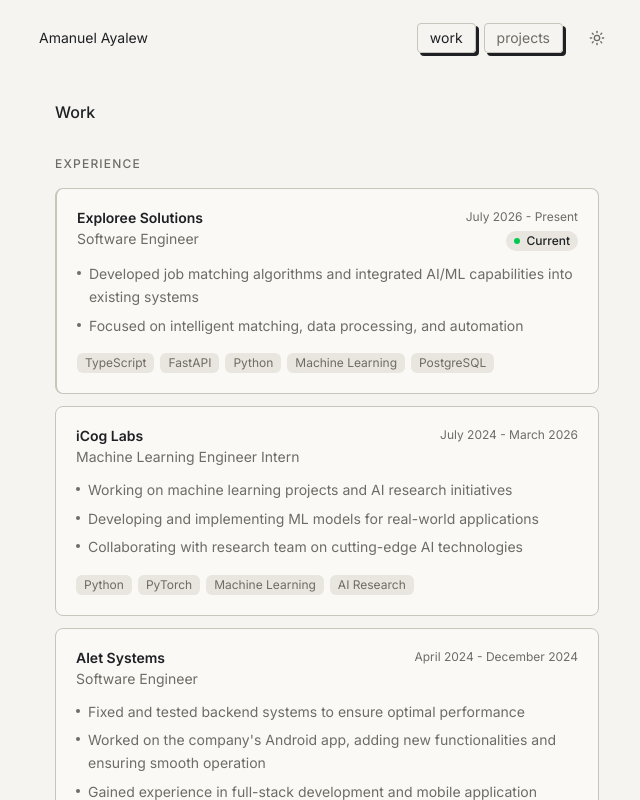
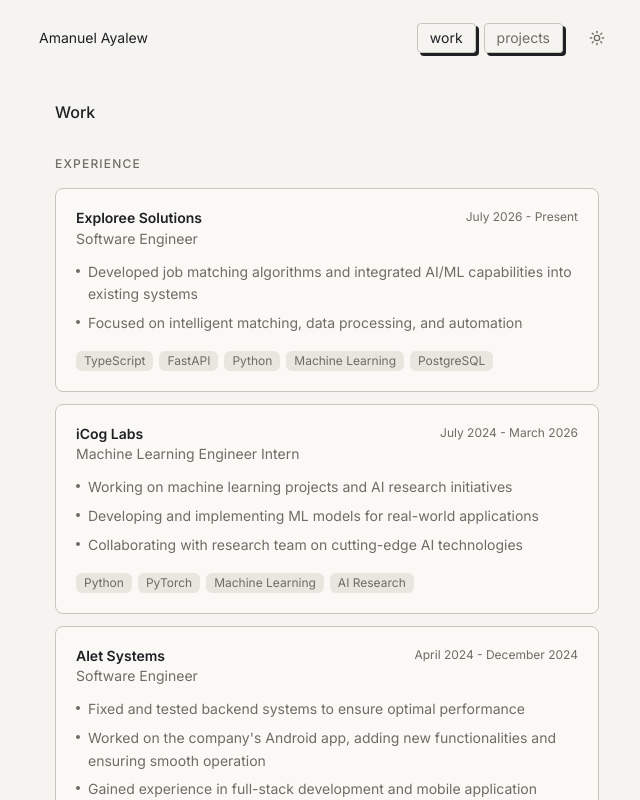
Before and after one commit to Amanuel-Ayal3w/My_Portfolio, a Next.js app: page /work in a window 1280 px wide. Shown: the top 800 px of the page, without its empty margins (313-953 px from the left). Built offline with nearby package versions, Linux system fonts and the light colour scheme.

Commit message:
Simplify work experience card styling
- Remove "Current" badge and highlighted border logic for ongoing positions
- Use uniform card styling for all experience entries

```diff
--- a/src/app/work/page.tsx
+++ b/src/app/work/page.tsx
@@ -22,15 +22,10 @@
           </p>
           <div className="space-y-3">
             {experience.map((exp) => {
-              const isCurrent = exp.duration.toLowerCase().includes("present");
               return (
                 <div
                   key={exp.id}
-                  className={`bg-card rounded-lg p-5 border transition-colors hover:bg-accent/20 ${
-                    isCurrent
-                      ? "border-border border-l-2 border-l-foreground"
-                      : "border-border"
-                  }`}
+                  className="bg-card rounded-lg p-5 border border-border transition-colors hover:bg-accent/20"
                 >
                   {/* Header row */}
                   <div className="flex items-start justify-between gap-3 mb-3">
@@ -44,12 +39,6 @@
                       <span className="text-xs text-muted-foreground whitespace-nowrap">
                         {exp.duration}
                       </span>
-                      {isCurrent && (
-                        <span className="inline-flex items-center gap-1.5 text-xs px-2 py-0.5 rounded-full bg-muted text-foreground font-medium">
-                          <span className="w-1.5 h-1.5 rounded-full bg-green-500 flex-shrink-0" />
-                          Current
-                        </span>
-                      )}
                     </div>
                   </div>
 
```
